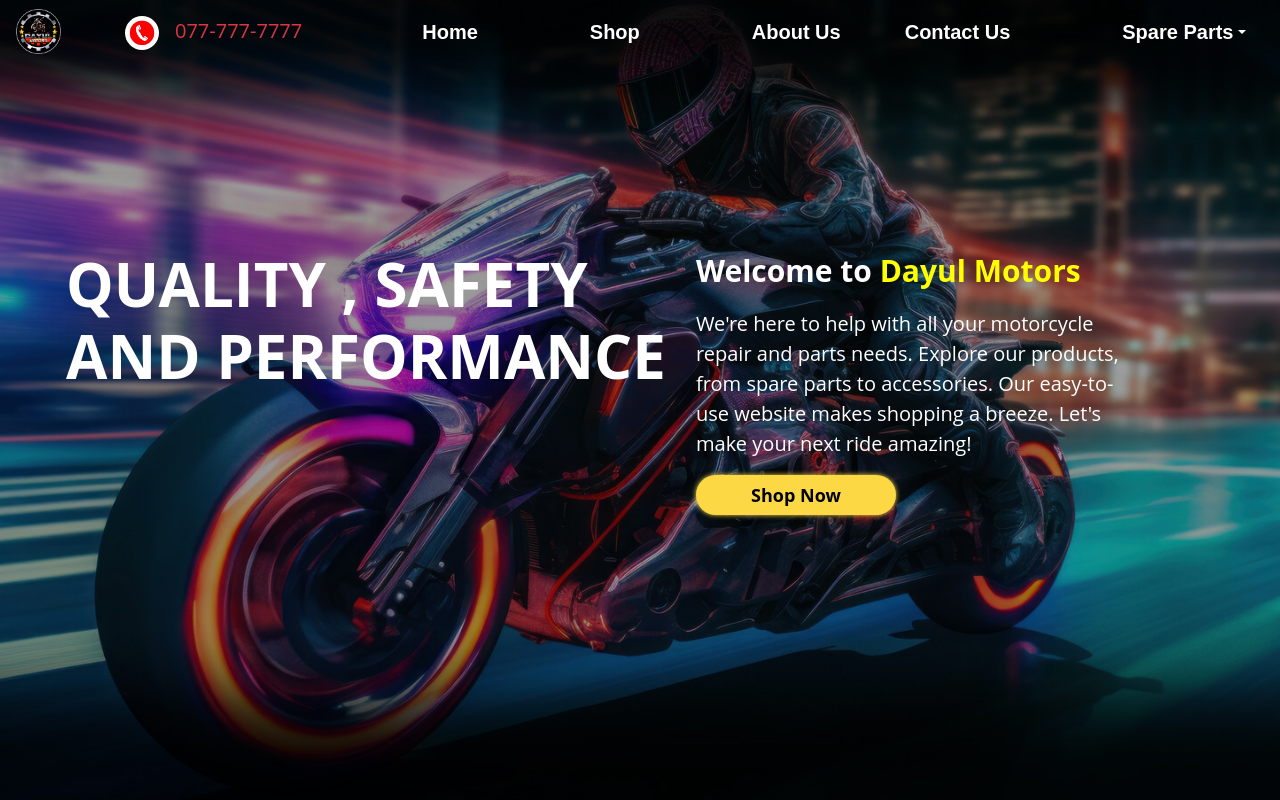
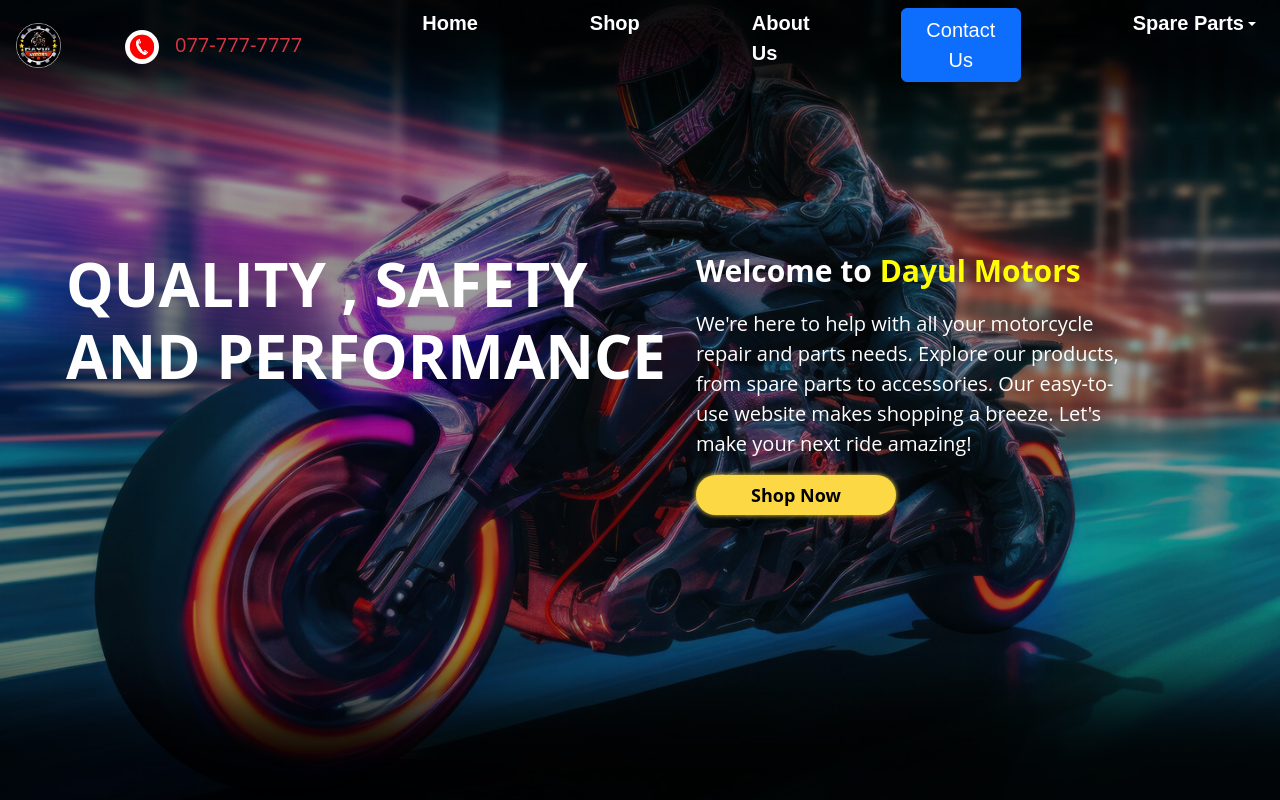
Before and after one commit to Heshan-404/Project-Dayul-Motors, a React (Vite) app in the folder FRONTEND/: page / in a window 1280 px wide. Shown: the top 800 px of the page. Built offline with nearby package versions, Linux system fonts and the light colour scheme.

Commit message:
Update NavigationBar.jsx

```diff
--- a/FRONTEND/src/components/Homepage/NavigationBar.jsx
+++ b/FRONTEND/src/components/Homepage/NavigationBar.jsx
@@ -1,6 +1,7 @@
 import logo from "../../assets/Project Images/Dayul Motors/Dayul Motors logo/Artboard 1.png";
 import callIcon from "../../assets/Project Images/Dayul Motors/HomePage/phoneIcon.png";
 import "./NavigationBarStyles.css";
+import { Link } from "react-router-dom";
 
 export default function NavigationBar() {
   return (
@@ -62,19 +63,17 @@
                 <a
                   className="nav-link active fw-bold"
                   aria-current="page"
-                  href="#"
+                  href="/about-us"
                 >
                   <span className="fs-5 font-robot">About Us</span>
                 </a>
               </li>
               <li className="nav-item ms-lg-5">
-                <a
-                  className="nav-link active fw-bold"
-                  aria-current="page"
-                  href="#"
-                >
-                  <span className="fs-5 font-robot">Contact Us</span>
-                </a>
+                <Link to="/admin" className="nav-link active fw-bold">
+                  <button className="btn btn-primary">
+                    <span className="fs-5 font-robot">Contact Us</span>
+                  </button>
+                </Link>
               </li>
               <li className="nav-item dropdown ms-lg-5 ps-lg-5">
                 <a
```
